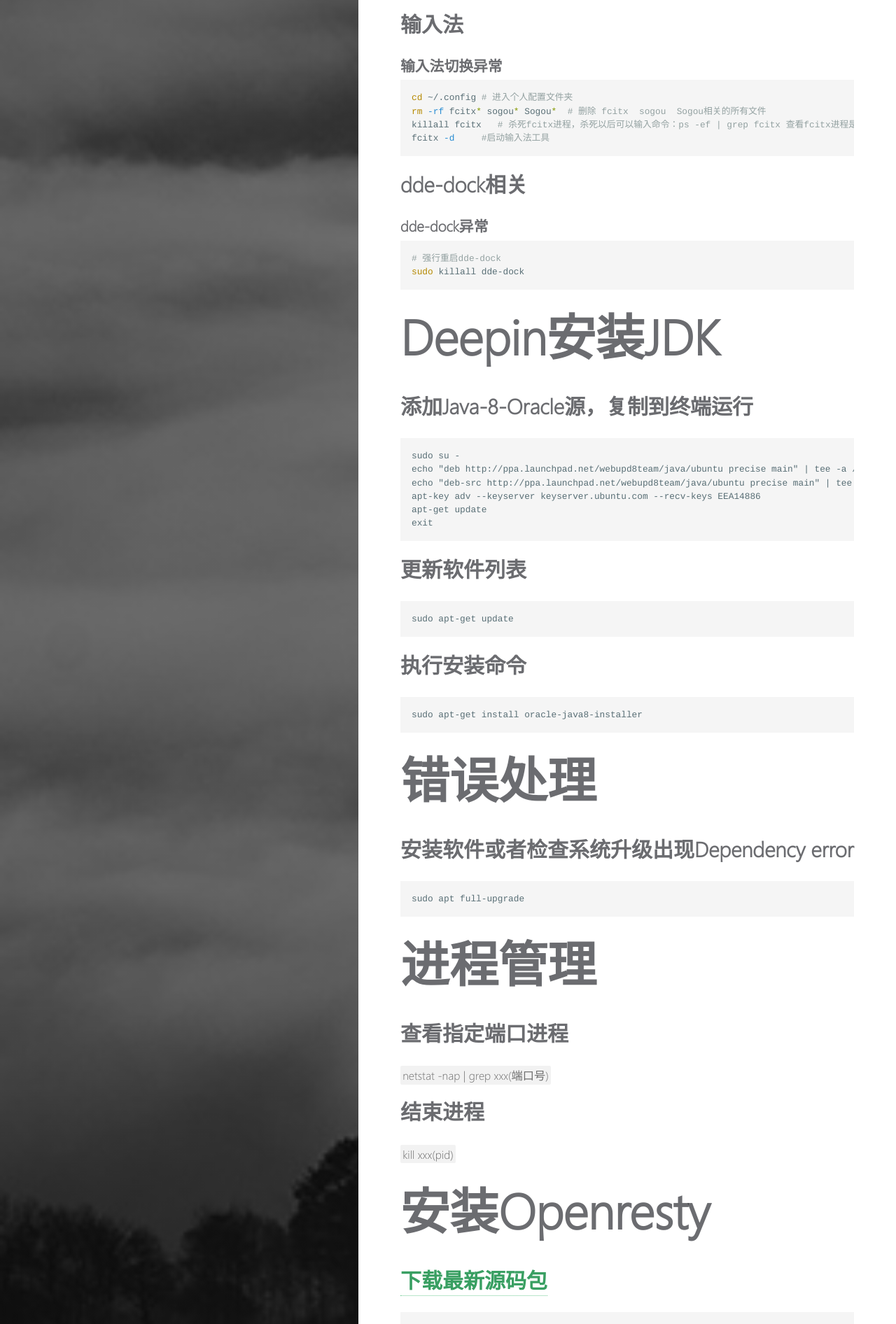
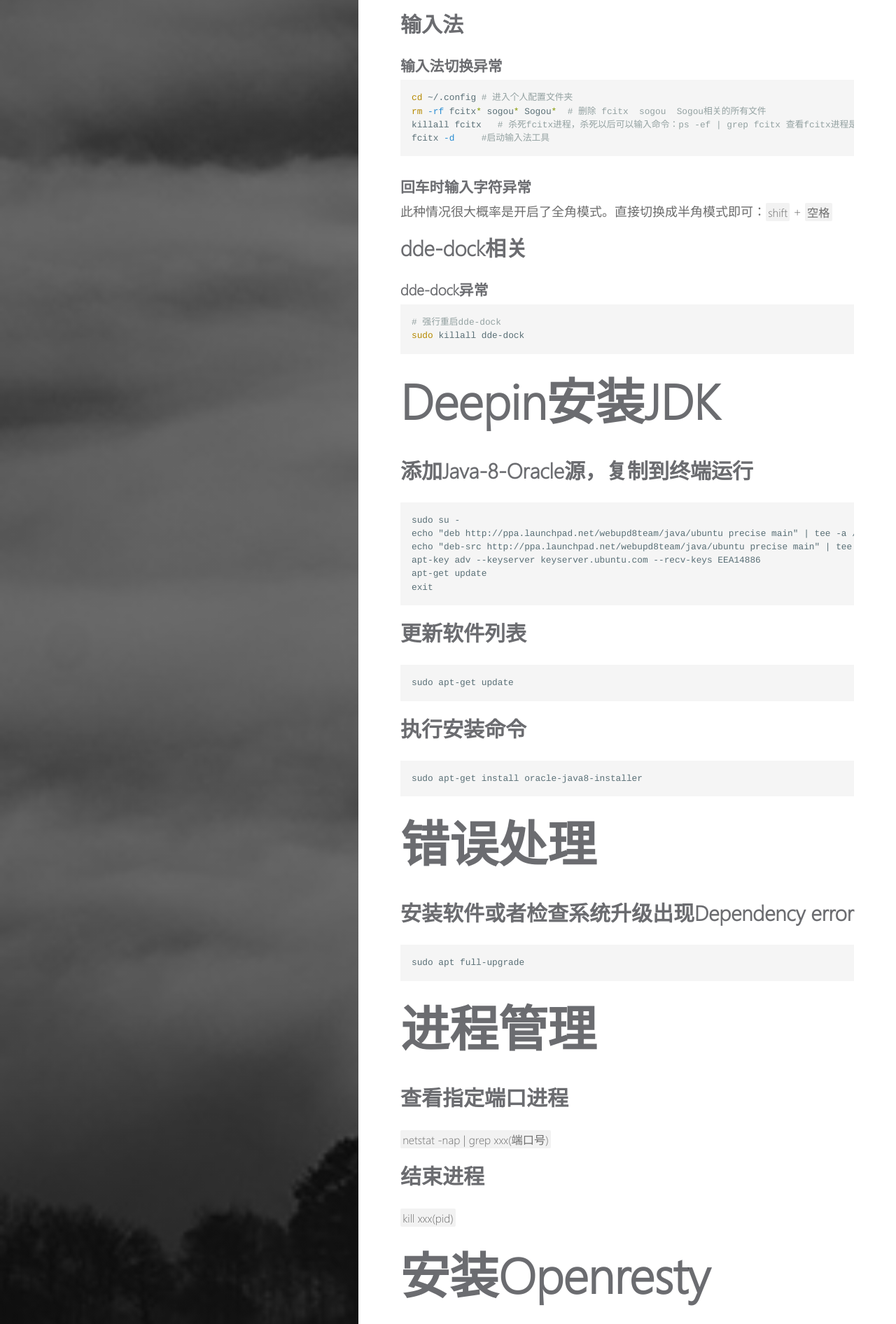
Before and after one commit to nandem/nandem.github.io, a Jekyll site: the page built from _posts/2020-05-04-Deepin.md, in a window 1280 px wide. Shown: the part 679-2571 px from the top of the page at 70% size. Built offline with Jekyll 4.4.1, drawn with Linux system fonts in a browser that asks for light colours; some of the changed text lies outside the part shown.

Commit message:
Update 2020-05-04-Deepin.md

````diff
--- a/_posts/2020-05-04-Deepin.md
+++ b/_posts/2020-05-04-Deepin.md
@@ -28,6 +28,8 @@ rm -rf fcitx* sogou* Sogou*  # 删除 fcitx  sogou  Sogou相关的所有文件
 killall fcitx   # 杀死fcitx进程，杀死以后可以输入命令：ps -ef | grep fcitx 查看fcitx进程是否存在。
 fcitx -d     #启动输入法工具
 ```
+### 回车时输入字符异常
+此种情况很大概率是开启了全角模式。直接切换成半角模式即可：```shift``` + ```空格```
 
 ## dde-dock相关
 ### dde-dock异常
````
